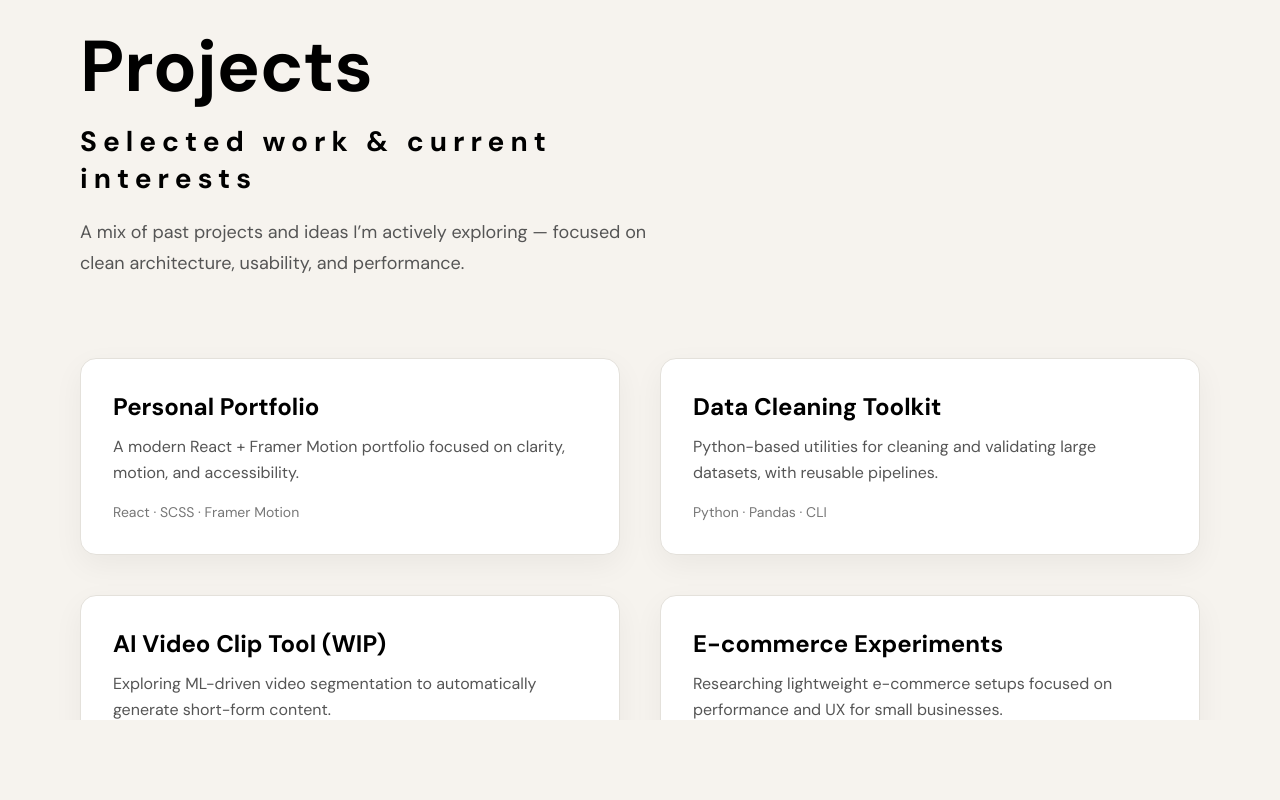
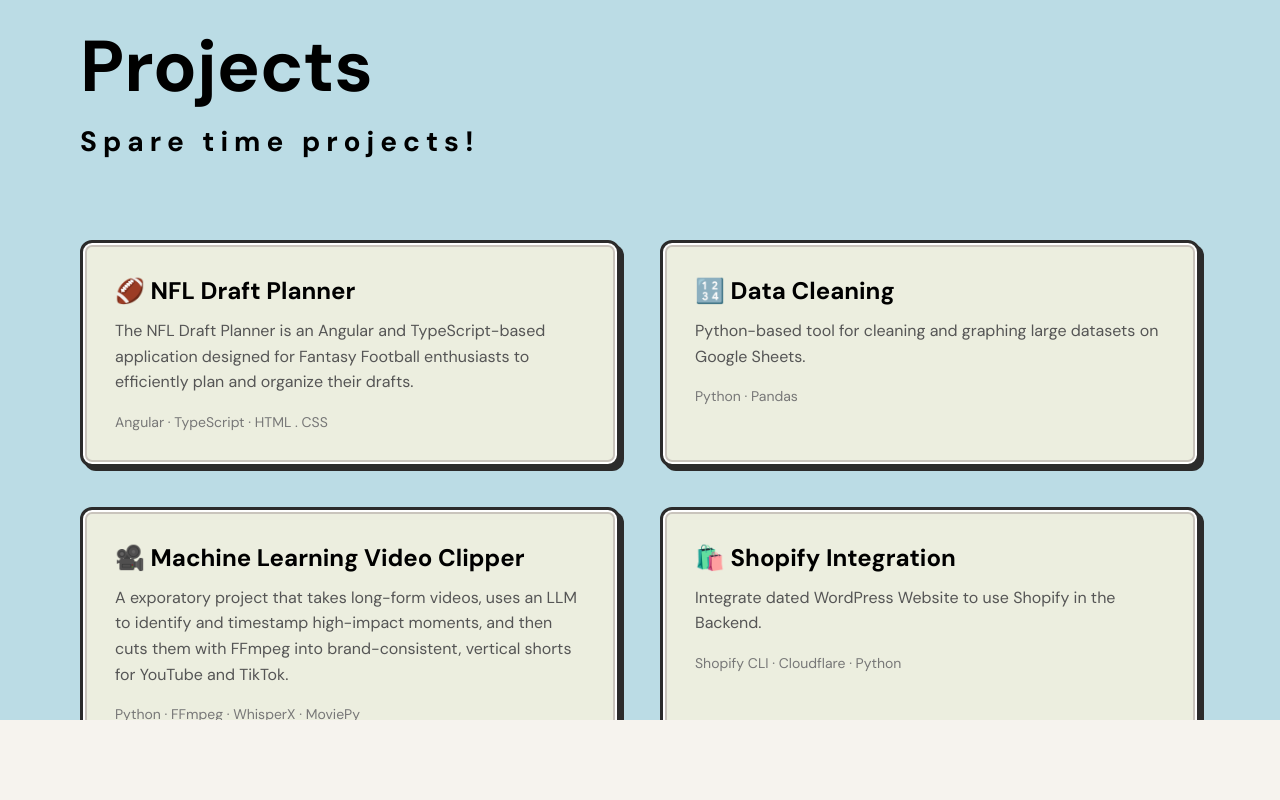
Before and after one commit to lingxi-zhou-dev/lingxi-developer-website, a React (Vite) app: page / in a window 1280 px wide. Shown: the part 2480-3280 px from the top of the page. Built offline with nearby package versions, Linux system fonts and the light colour scheme.

Commit message:
add content on project page

```diff
--- a/src/components/projects/Projects.jsx
+++ b/src/components/projects/Projects.jsx
@@ -29,11 +29,7 @@ const Projects = () => {
           animate={{ opacity: 1, y: 0 }}
         >
           <h1>Projects</h1>
-          <h2>Selected work & current interests</h2>
-          <p>
-            A mix of past projects and ideas I’m actively exploring — focused on
-            clean architecture, usability, and performance.
-          </p>
+          <h2>Spare time projects!</h2>
         </motion.div>
 
         <motion.div
@@ -44,39 +40,38 @@ const Projects = () => {
           viewport={{ once: true }}
         >
           <motion.div className="projectCard" variants={itemVariants}>
-            <h3>Personal Portfolio</h3>
+            <h3>🏈 NFL Draft Planner</h3>
             <p>
-              A modern React + Framer Motion portfolio focused on clarity,
-              motion, and accessibility.
+            The NFL Draft Planner is an Angular and TypeScript-based application designed for
+            Fantasy Football enthusiasts to efficiently plan and organize their drafts.
             </p>
-            <span>React · SCSS · Framer Motion</span>
+            <span>Angular · TypeScript · HTML . CSS</span>
           </motion.div>
 
           <motion.div className="projectCard" variants={itemVariants}>
-            <h3>Data Cleaning Toolkit</h3>
+            <h3>🔢 Data Cleaning</h3>
             <p>
-              Python-based utilities for cleaning and validating large datasets,
-              with reusable pipelines.
+              Python-based tool for cleaning and graphing large datasets on Google Sheets.
             </p>
-            <span>Python · Pandas · CLI</span>
+            <span>Python · Pandas</span>
           </motion.div>
 
           <motion.div className="projectCard" variants={itemVariants}>
-            <h3>AI Video Clip Tool (WIP)</h3>
+            <h3>🎥 Machine Learning Video Clipper</h3>
             <p>
-              Exploring ML-driven video segmentation to automatically generate
-              short-form content.
+            A exporatory project that takes long-form videos,
+            uses an LLM to identify and timestamp high-impact moments,
+            and then cuts them with FFmpeg into brand-consistent, vertical shorts for YouTube and TikTok.
             </p>
-            <span>Python · ML · Video Processing</span>
+            <span>Python · FFmpeg · WhisperX · MoviePy</span>
           </motion.div>
 
           <motion.div className="projectCard" variants={itemVariants}>
-            <h3>E-commerce Experiments</h3>
+            <h3>🛍️ Shopify Integration</h3>
             <p>
-              Researching lightweight e-commerce setups focused on performance
-              and UX for small businesses.
+              Integrate dated WordPress Website to use Shopify in the Backend.
             </p>
-            <span>Next.js · Payments · UX</span>
+            <span>Shopify CLI · Cloudflare · Python</span>
           </motion.div>
         </motion.div>
       </div>
--- a/src/components/projects/projects.scss
+++ b/src/components/projects/projects.scss
@@ -2,7 +2,7 @@
 
 .projects {
   min-height: calc(100vh - 100px);
-  background-color: #f6f3ee;
+  background-color: #BBDCE5;
   display: flex;
   align-items: center;
 
@@ -43,12 +43,17 @@
   }
 
   .projectCard {
-    background: #ffffff;
     padding: 32px;
-    border-radius: 16px;
-    border: 1px solid #e4e1db;
     box-shadow: 0 10px 30px rgba(0, 0, 0, 0.05);
     transition: transform 0.2s ease;
+    background: #ECEEDF;
+    border: 3px solid #2b2b2b;
+    border-radius: 12px;
+
+  box-shadow:
+    inset 0 0 0 2px #ffffff,
+    inset 0 0 0 4px #c9c4bc,
+    4px 4px 0 #2b2b2b;
 
     &:hover {
       transform: translateY(-4px);
```
